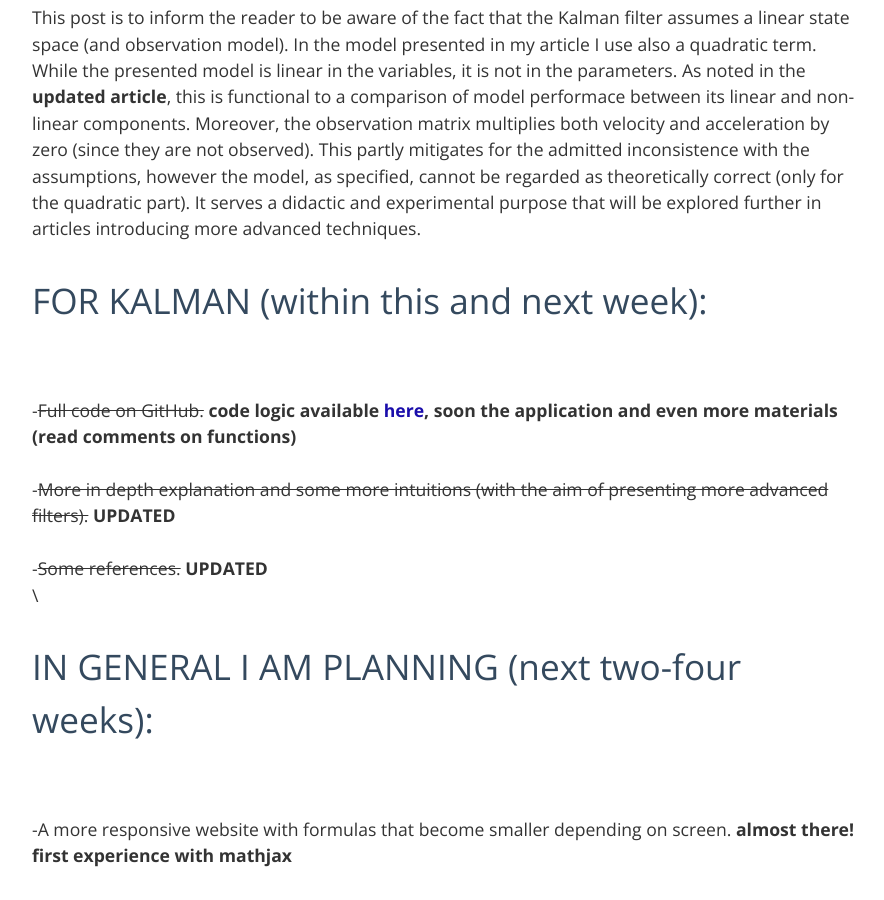
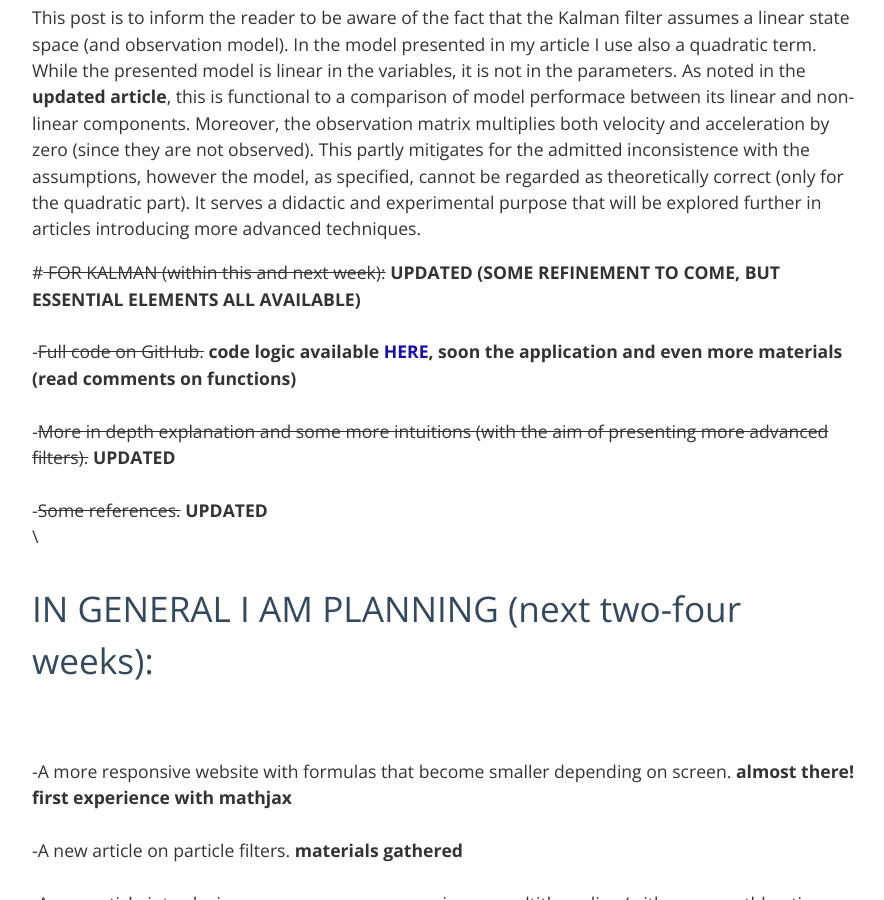
Before and after one commit to Gabriele-Donato/gabrieledonato, a Jekyll site: the page built from _posts/2024-07-13-Updates.md, in a window 1280 px wide and 900 px high, scrolled down 695 px. Shown: the whole window, without its empty margins (192-1076 px from the left). Built offline with Jekyll 4.4.1, drawn with Linux system fonts in a browser that asks for light colours; some of the changed text lies outside the part shown.

```diff
--- a/_posts/2024-07-13-Updates.md
+++ b/_posts/2024-07-13-Updates.md
@@ -15,10 +15,10 @@
 This partly mitigates for the admitted inconsistence with the assumptions, however the model, as specified, cannot be regarded as theoretically correct (only for the quadratic part).
 It serves a didactic and experimental purpose that will be explored further in articles introducing more advanced techniques.
 
-# FOR KALMAN (within this and next week):
+#<del> FOR KALMAN (within this and next week):</del> **UPDATED (SOME REFINEMENT TO COME, BUT ESSENTIAL ELEMENTS ALL AVAILABLE)**
 \
 \
--<del>Full code on GitHub.</del> **code logic available [here](https://github.com/Gabriele-Donato/website-materials-/tree/BayesianTimeSeries), soon the application and even more materials (read comments on functions)**
+-<del>Full code on GitHub.</del> **code logic available [HERE](https://github.com/Gabriele-Donato/website-materials-/tree/BayesianTimeSeries), soon the application and even more materials (read comments on functions)**
 \
 \
 -<del>More in depth explanation and some more intuitions (with the aim of presenting more advanced filters).</del>  **UPDATED**
```
Also changed, not shown: other parts of _posts/2024-07-13-Updates.md (+2 -2 lines).
